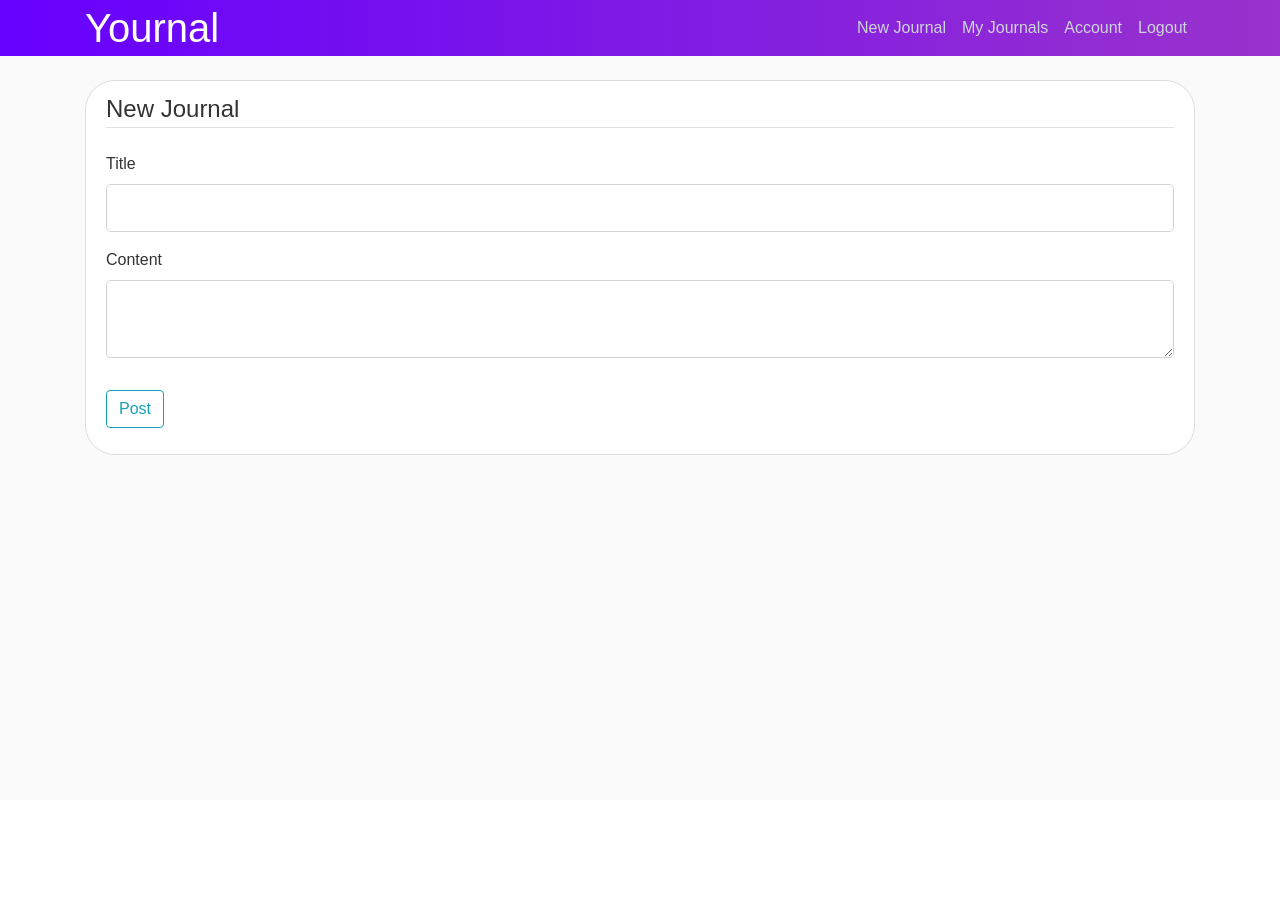
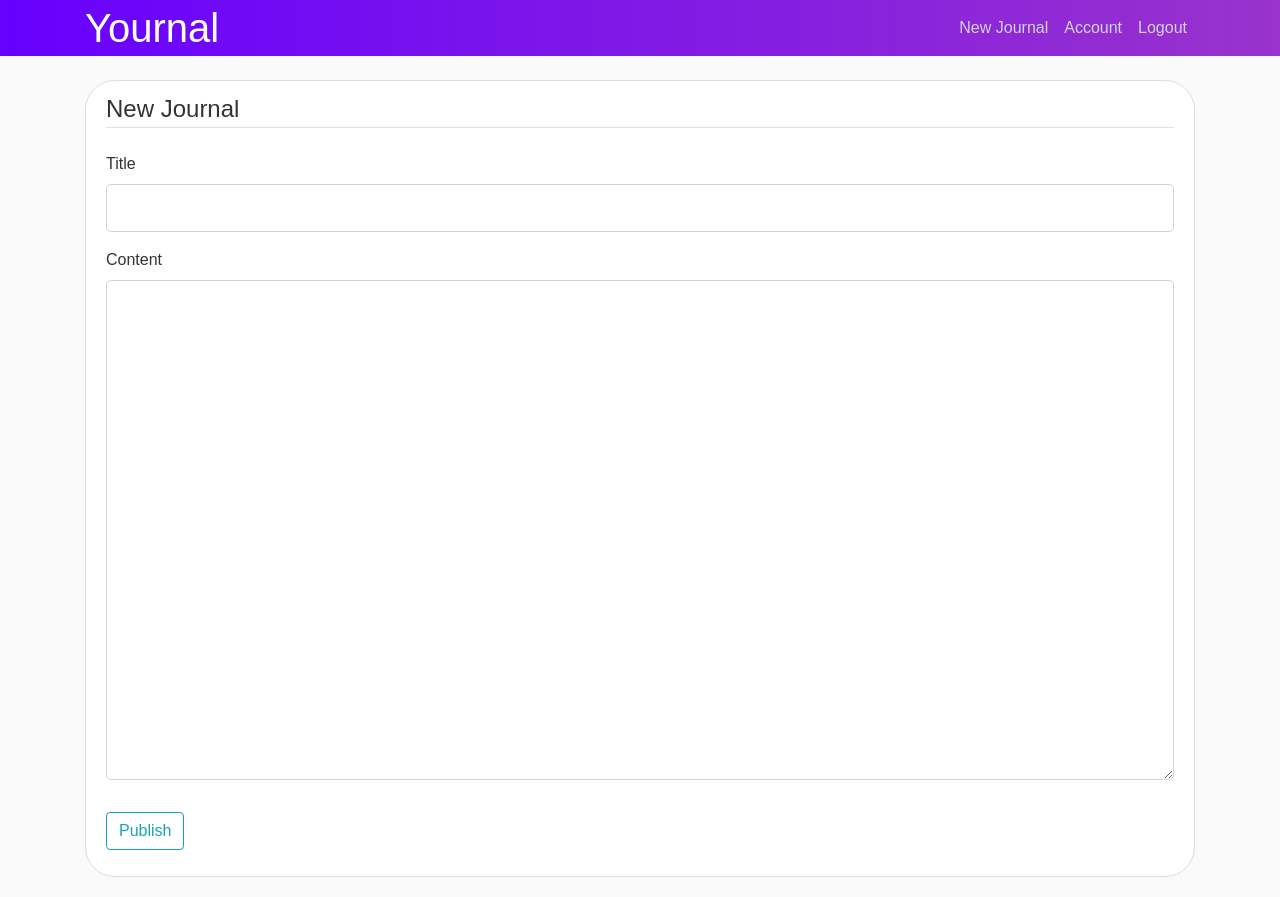
Before and after one commit to seanmahoney40441257/set09103, a Flask app: page /post/new in a window 1280 px wide. Before the commit the page ends 455 px from the top, so only its background shows below. Run offline with Flask 2, Linux system fonts and the light colour scheme; a user stored in the database is signed in; some libraries are stand-ins or nearby versions; some web fonts are replaced.

Commit message:
Add files via upload

```diff
--- a/yournal/forms.py
+++ b/yournal/forms.py
@@ -56,4 +56,4 @@ class UpdateAccountForm(FlaskForm):
 class PostForm(FlaskForm):
     title = StringField('Title', validators=[DataRequired()])
     content = TextAreaField('Content', validators=[DataRequired()])
-    submit = SubmitField('Post')
+    submit = SubmitField('Publish')
--- a/yournal/models.py
+++ b/yournal/models.py
@@ -15,7 +15,7 @@ class User(db.Model, UserMixin):
     posts = db.relationship('Post', backref='author', lazy=True)
 
     def __repr__(self):
-        return "User('{self.username}', '{self.email}', '{self.image_file}')"
+        return f"User('{self.username}', '{self.email}', '{self.image_file}')"
 
 
 class Post(db.Model):
@@ -26,4 +26,4 @@ class Post(db.Model):
     user_id = db.Column(db.Integer, db.ForeignKey('user.id'), nullable=False)
 
     def __repr__(self):
-        return "Post('{self.title}', '{self.date_posted}')"
+        return f"Post('{self.title}', '{self.date_posted}')"
--- a/yournal/routes.py
+++ b/yournal/routes.py
@@ -1,4 +1,5 @@
 import os
+import secrets
 from  PIL import Image
 from flask import render_template, url_for, flash, redirect, request, abort
 from yournal import app, db, bcrypt
@@ -25,7 +26,7 @@ def register():
         user = User(username=form.username.data, email=form.email.data, password=hashed_password)
         db.session.add(user)
         db.session.commit()
-        flash('Your account has been created!', 'success')
+        flash(f'Your account has been created!', 'success')
         return redirect(url_for('login'))
     return render_template('register.html', title='Sign Up', form=form)
 
@@ -65,19 +66,6 @@ def save_picture(form_picture):
     i.save(picture_path)
 
     return picture_fn
-
-
-@app.route("/my_journals")
-@login_required
-def my_journals(username):
-    if post.author != current_user:
-        abort(403)
-    page = request.args.get('page', 1, type=int)
-    user = User.query.filter_by(username=username).first_or_404()
-    posts = Post.query.filter_by(author=user)\
-        .order_by(Post.date_posted.desc())\
-        .paginate(page=page, per_page=5)
-    return render_template('user_posts.html', posts=posts, user=user)
 
 
 @app.route("/account", methods=['GET', 'POST'])
--- a/yournal/static/main.css
+++ b/yournal/static/main.css
@@ -6,16 +6,16 @@ body {
     font-weight: 200;
     font-style: normal;
   }
-
+  .navbar-toggler{
+    border: none;
+  }
   h1, h2, h3, h4, h5, h6 {
     color: #444444;
   }
-
   .bg-colour {
     background: rgb(102,0,255);
     background: linear-gradient(90deg, rgba(102,0,255,1) 0%, rgba(153,51,204,1) 100%);
   }
-
   .navbar-brand{
     font-family: french-roast, sans-serif;
     font-weight: 400;
@@ -23,19 +23,15 @@ body {
     font-size: 2.5em;
     line-height: 20px;
   }
-
   .site-header .navbar-nav .nav-link {
     color: #cbd5db;
   }
-
   .site-header .navbar-nav .nav-link:hover {
     color: #ffffff;
   }
-
   .site-header .navbar-nav .nav-link.active {
     font-weight: 500;
   }
-
   .heading-section{
     margin: 120px 0px 80px 0px;
   }
@@ -49,7 +45,6 @@ body {
     font-size: 2.5em;
     line-height: 20px;
   }
-
   .content {
     background: #ffffff;
     padding: 10px 20px;
@@ -71,51 +66,44 @@ body {
     margin-bottom: 20px;
     overflow: hidden;
   }
-
+.textenter{
+  min-height: 500px;
+}
   .article-title {
     color: #444444;
   }
-
   a.article-title:hover {
     color: #428bca;
     text-decoration: none;
   }
-
   .article-content {
     white-space: pre-line;
   }
-
   .article-img {
     height: 65px;
     width: 65px;
     margin-right: 16px;
   }
-
   .article-metadata {
     padding-bottom: 1px;
     margin-bottom: 4px;
     border-bottom: 1px solid #e3e3e3
   }
-
   .article-metadata a:hover {
     color: #333;
     text-decoration: none;
   }
-
-
   .article-svg {
     width: 25px;
     height: 25px;
     vertical-align: middle;
   }
-
   .account-img {
     height: 125px;
     width: 125px;
     margin-right: 20px;
     margin-bottom: 16px;
   }
-
   .account-heading {
     font-size: 2.5rem;
   }
@@ -125,4 +113,13 @@ body {
       margin-left: 0;
       margin-right: 0;
     }
+    .heading-section h1 em{
+      font-size: 1.5em;
+    }
+    .heading-section p br{
+      display: none;
+    }
+    .textenter{
+      min-height: auto;
+    }
   }
--- a/yournal/templates/create_post.html
+++ b/yournal/templates/create_post.html
@@ -28,7 +28,7 @@
                             {% endfor %}
                         </div>
                     {% else %}
-                        {{ form.content(class="form-control form-control-lg") }}
+                        {{ form.content(class="form-control form-control-lg textenter") }}
                     {% endif %}
                 </div>
             </fieldset>
--- a/yournal/templates/layout.html
+++ b/yournal/templates/layout.html
@@ -6,6 +6,7 @@
     <link rel="stylesheet" href="https://maxcdn.bootstrapcdn.com/bootstrap/4.0.0/css/bootstrap.min.css" integrity="sha384-Gn5384xqQ1aoWXA+058RXPxPg6fy4IWvTNh0E263XmFcJlSAwiGgFAW/dAiS6JXm" crossorigin="anonymous">
     <link rel="stylesheet" type="text/css" href="{{ url_for('static', filename='main.css') }}">
     <link rel="stylesheet" href="https://use.typekit.net/chj7fii.css">
+    <link rel="shortcut icon" type="image/png" href="/yournal/favicon.png"/>
     {% if title %}
         <title>Yournal - {{ title }}</title>
     {% else %}
@@ -26,7 +27,6 @@
             <div class="navbar-nav">
               {% if current_user.is_authenticated %}
                 <a class="nav-item nav-link" href="{{ url_for('new_post') }}">New Journal</a>
-                <a class="nav-item nav-link" href="{{ url_for('account') }}">My Journals</a>
                 <a class="nav-item nav-link" href="{{ url_for('account') }}">Account</a>
                 <a class="nav-item nav-link" href="{{ url_for('logout') }}">Logout</a>
               {% else %}
--- a/yournal/templates/login.html
+++ b/yournal/templates/login.html
@@ -39,9 +39,6 @@
             <div class="form-group">
                 {{ form.submit(class="btn btn-outline-info") }}
             </div>
-            <small class="text-muted ml-2">
-                <a href="#">Forgot Password?</a>
-            </small>
         </form>
     </div>
     <div class="border-top pt-3">
```
Also changed, not shown: yournal/favicon.png (added), yournal/site.db.
